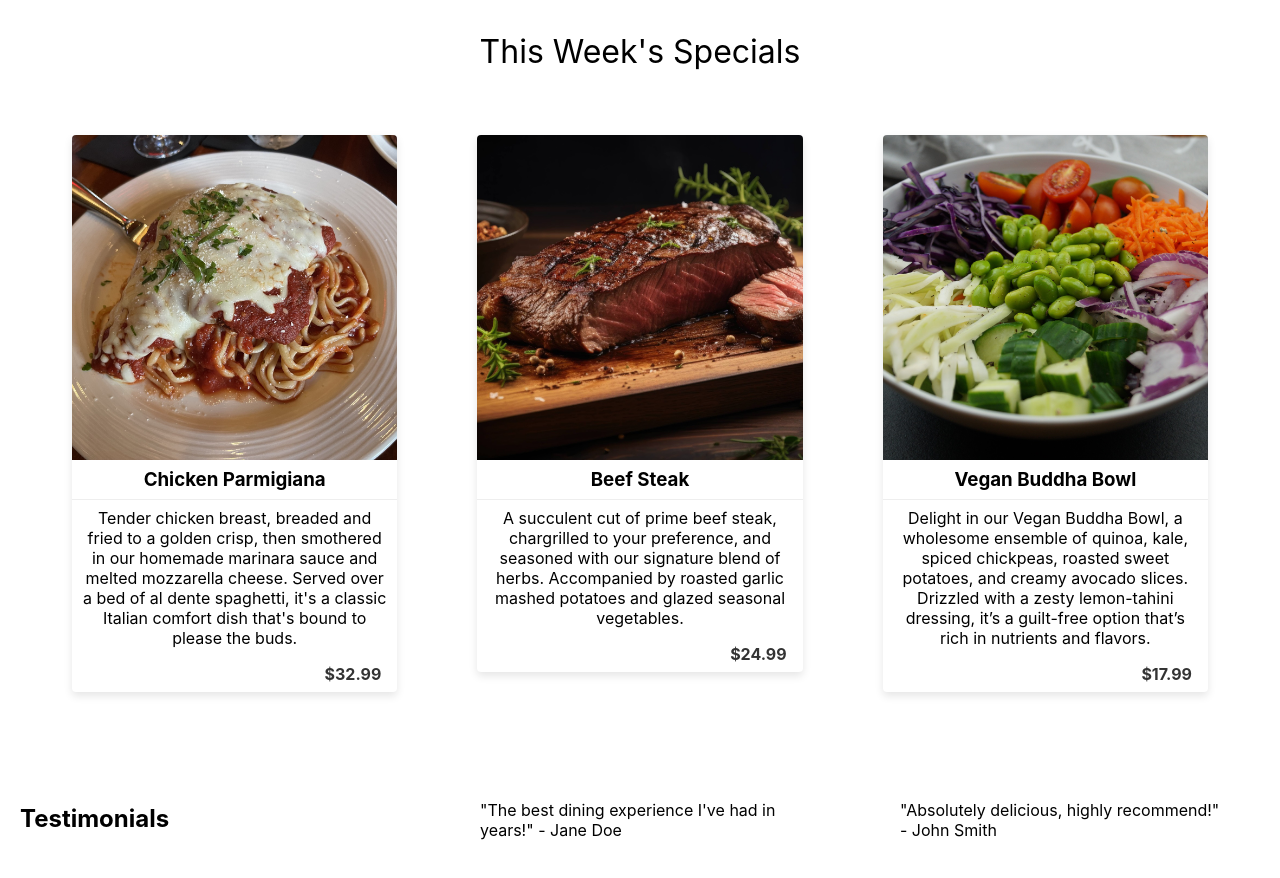
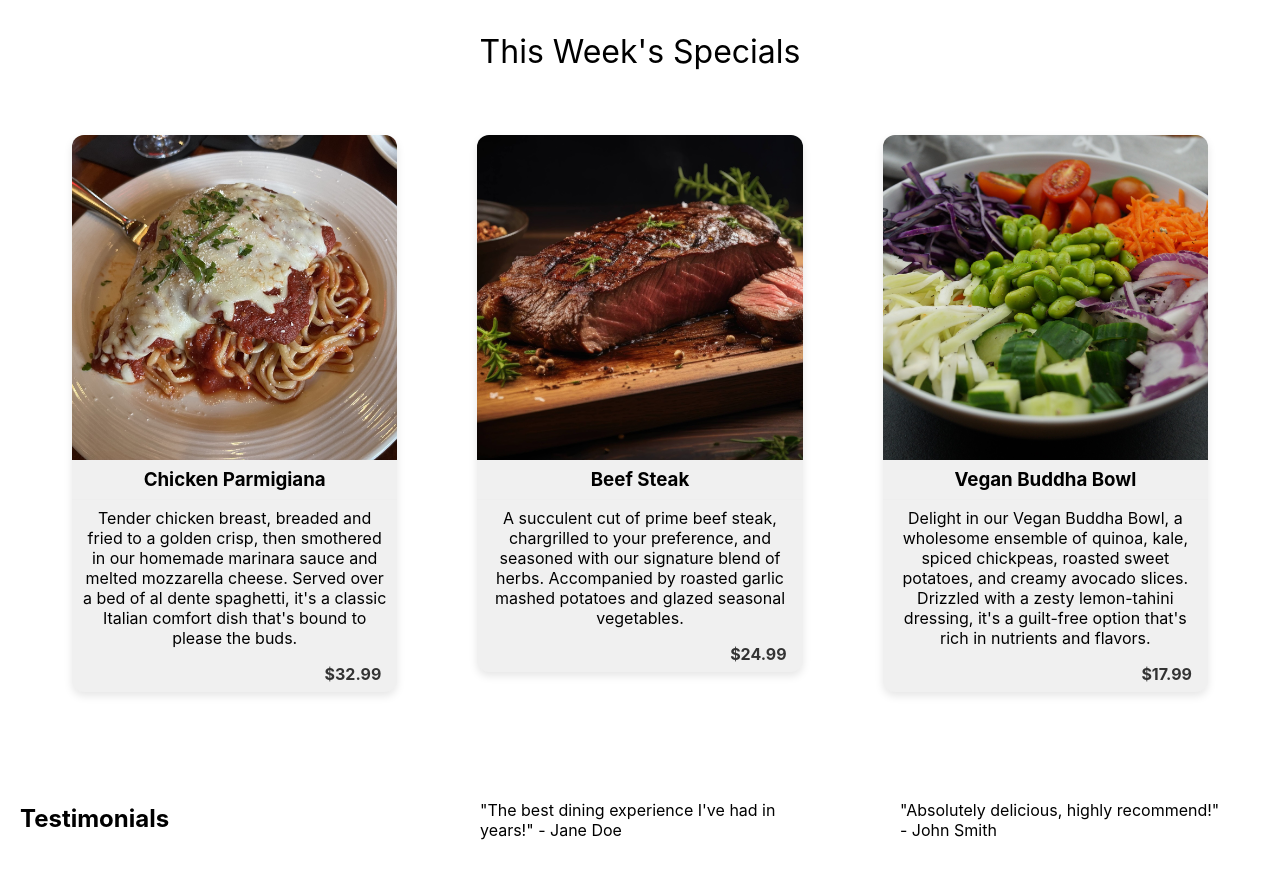
Before and after one commit to ukjh4/little-lemon, a React (Create React App) app in the folder little-lemon/: page / in a window 1280 px wide. Shown: the part 600-1478 px from the top of the page. Built offline with nearby package versions, Linux system fonts and the light colour scheme.

Commit message:
do minor styling change

```diff
--- a/little-lemon/src/App.css
+++ b/little-lemon/src/App.css
@@ -99,9 +99,9 @@
   margin: auto;
 }
 .special-item {
-  background: #fff; /* Change as needed */
+  background: #f0f0f0; /* Change as needed */
   box-shadow: 0 4px 8px rgba(0, 0, 0, 0.1); /* Optional: adds some shadow to each item */
-  border-radius: 4px; /* Optional: rounds the corners */
+  border-radius: 12px; /* Optional: rounds the corners */
   overflow: hidden; /* Ensures the content is contained within the borders */
 }
 
--- a/little-lemon/src/js/specials.js
+++ b/little-lemon/src/js/specials.js
@@ -34,8 +34,8 @@ function Specials() {
           <p>
             Delight in our Vegan Buddha Bowl, a wholesome ensemble of quinoa,
             kale, spiced chickpeas, roasted sweet potatoes, and creamy avocado
-            slices. Drizzled with a zesty lemon-tahini dressing, it’s a
-            guilt-free option that’s rich in nutrients and flavors.
+            slices. Drizzled with a zesty lemon-tahini dressing, it's a
+            guilt-free option that's rich in nutrients and flavors.
           </p>
           <div className="price">$17.99</div>
         </div>
```
